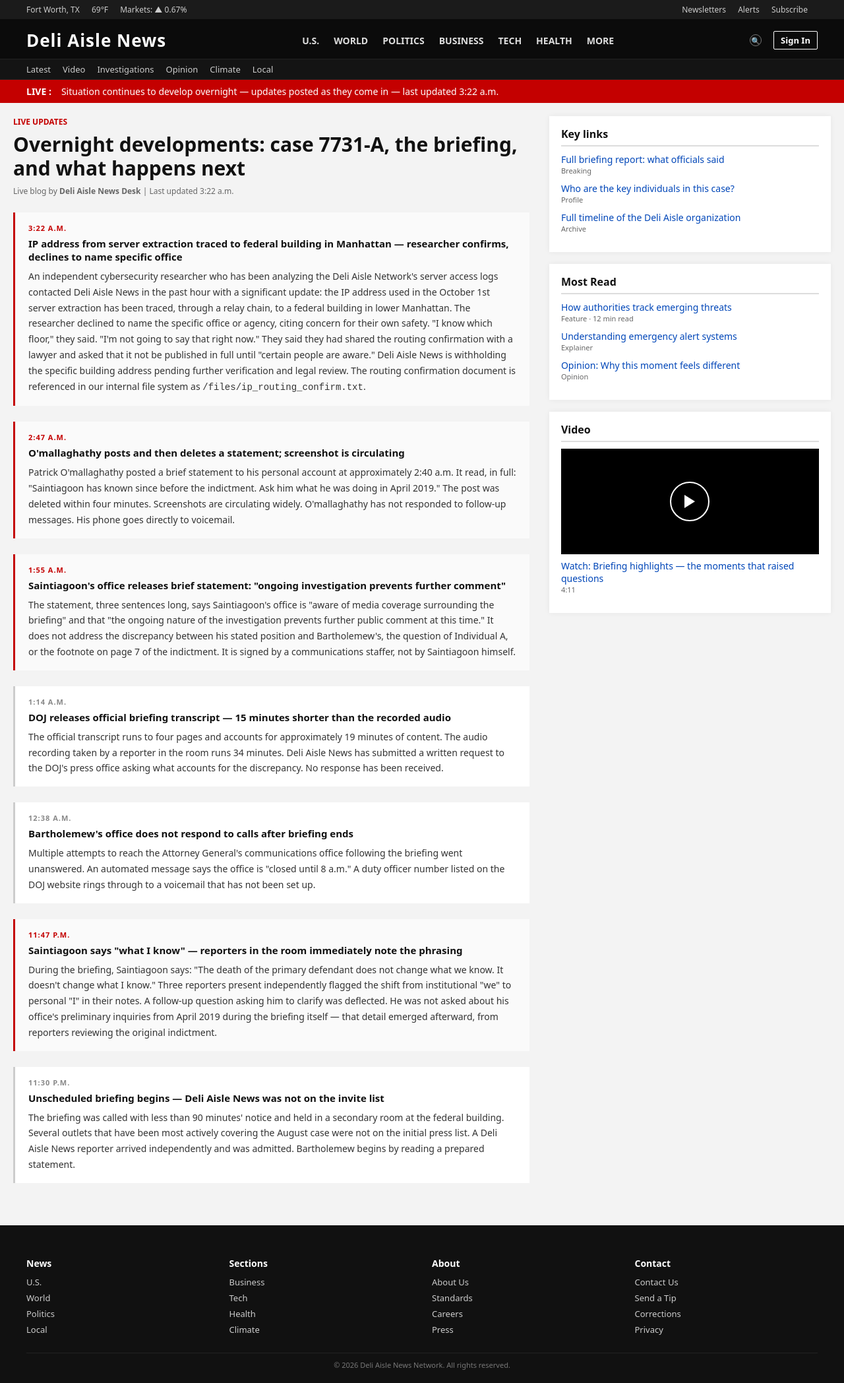
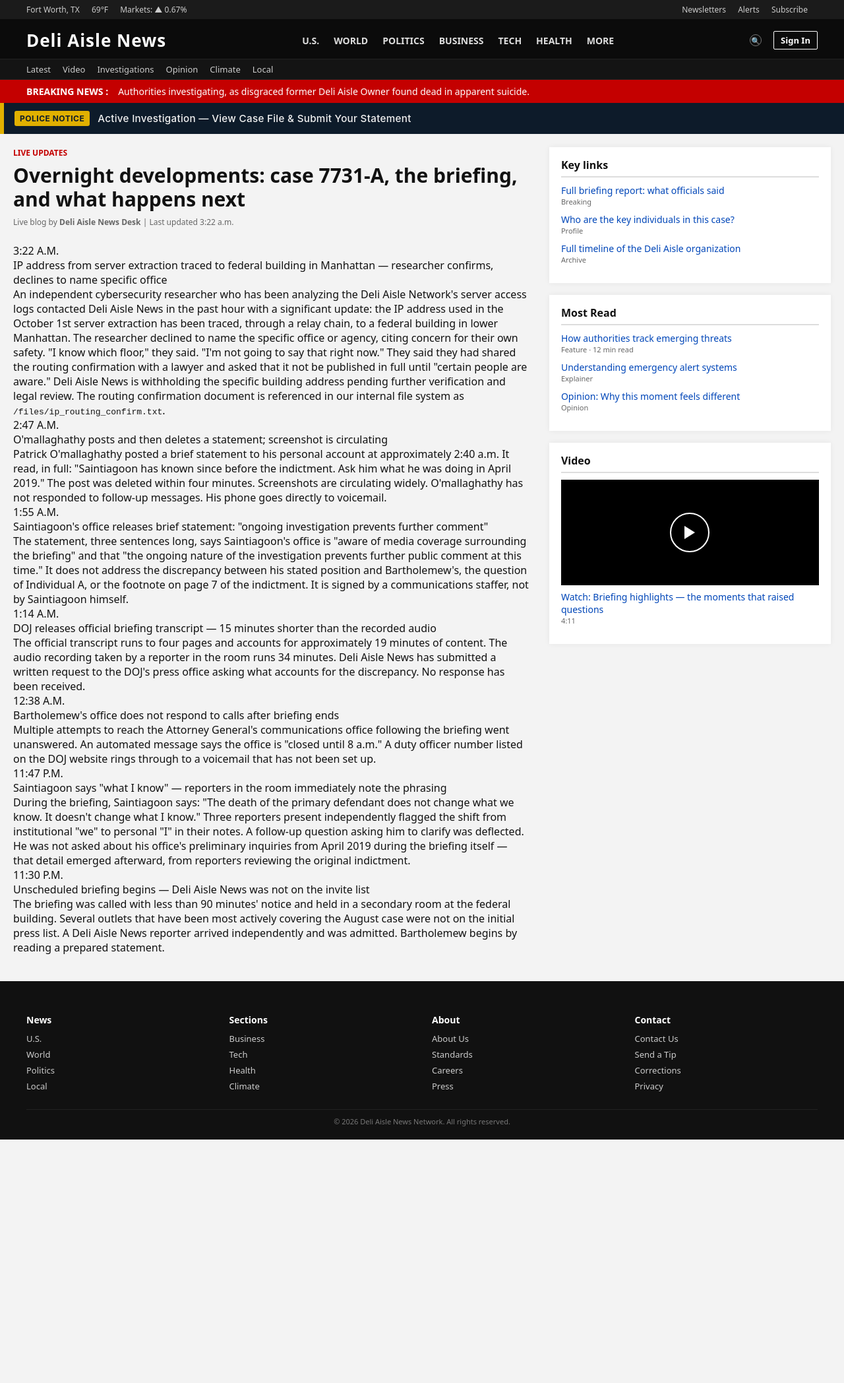
Before and after one commit to NotAnIronman/ARG, a Jekyll site: the page built from pages/liveupdates.html, in a window 1280 px wide. Shown: the whole page at 66% size. Built offline with Jekyll 4.4.1, drawn with Linux system fonts in a browser that asks for light colours; after the commit the page ends 1727 px from its top, so only the background shows below that.

Commit message:
Update liveupdates.html

```diff
--- a/pages/liveupdates.html
+++ b/pages/liveupdates.html
@@ -1,93 +1,9 @@
-<!DOCTYPE html>
-<html lang="en">
-<head>
-<meta charset="UTF-8">
-<meta name="viewport" content="width=device-width, initial-scale=1.0">
-<title>Deli Aisle News | Live Updates</title>
-<link rel="stylesheet" href="styles.css">
-<style>
-.update-block {
-    border-left: 3px solid #c40000;
-    padding: 16px 20px;
-    margin-bottom: 24px;
-    background: #fafafa;
-}
-.update-block.minor {
-    border-left-color: #ccc;
-    background: #fff;
-}
-.update-time {
-    font-size: 11px;
-    color: #c40000;
-    font-weight: bold;
-    letter-spacing: 1px;
-    margin-bottom: 6px;
-}
-.update-block.minor .update-time {
-    color: #888;
-}
-.update-headline {
-    font-size: 15px;
-    font-weight: bold;
-    margin-bottom: 8px;
-}
-.update-body {
-    font-size: 14px;
-    line-height: 1.7;
-    color: #333;
-}
-</style>
-</head>
-<body>
-
-<!-- live blog — updates added in reverse chronological order — last editor: c.hullery -->
-<!-- 03:14 update: IP routing confirmation received from external researcher — NOT YET PUBLISHED — pending legal review — see /files/ip_routing_confirm.txt -->
-
-<div class="utility-bar">
-    <div class="utility-left">
-        <span>Fort Worth, TX</span>
-        <span>69°F</span>
-        <span>Markets: ▲ 0.67%</span>
-    </div>
-    <div class="utility-right">
-        <span>Newsletters</span>
-        <span>Alerts</span>
-        <span>Subscribe</span>
-    </div>
-</div>
-
-<div class="header">
-    <div class="logo">Deli Aisle News</div>
-    <nav class="primary-nav">
-        <a href="us.html">U.S.</a>
-        <a href="world.html">World</a>
-        <a href="politics.html">Politics</a>
-        <a href="business.html">Business</a>
-        <a href="tech.html">Tech</a>
-        <a href="health.html">Health</a>
-        <a href="more.html">More</a>
-    </nav>
-    <div class="header-actions">
-        <div class="search-icon">🔍</div>
-        <div class="signin">Sign In</div>
-    </div>
-</div>
-
-<div class="secondary-nav">
-    <a href="liveupdates.html">Latest</a>
-    <a href="soon.html">Video</a>
-    <a href="soon.html">Investigations</a>
-    <a href="opinion.html">Opinion</a>
-    <a href="soon.html">Climate</a>
-    <a href="local.html">Local</a>
-</div>
-
-<div class="breaking-bar">
-    <div class="breaking-label">Live :</div>
-    <div class="breaking-headline">
-        Situation continues to develop overnight — updates posted as they come in — last updated 3:22 a.m.
-    </div>
-</div>
+---
+layout: default
+title: "Breaking News"
+breaking_headline: "Authorities investigating, as disgraced former Deli Aisle Owner found dead in apparent suicide."
+show_banner: true
+---
 
 <div class="page">
     <div>
@@ -182,16 +98,3 @@
         </section>
     </aside>
 </div>
-
-<footer class="footer">
-    <div class="footer-grid">
-        <div><h4>News</h4><a href="us.html">U.S.</a><a href="world.html">World</a><a href="politics.html">Politics</a><a href="local.html">Local</a></div>
-        <div><h4>Sections</h4><a href="business.html">Business</a><a href="tech.html">Tech</a><a href="health.html">Health</a><a href="soon.html">Climate</a></div>
-        <div><h4>About</h4><a href="about.html">About Us</a><a href="standards.html">Standards</a><a href="careers.html">Careers</a><a href="press.html">Press</a></div>
-        <div><h4>Contact</h4><a href="contact.html">Contact Us</a><a href="tip.html">Send a Tip</a><a href="corrections.html">Corrections</a><a href="privacy.html">Privacy</a></div>
-    </div>
-    <div class="footer-bottom">© 2026 Deli Aisle News Network. All rights reserved.</div>
-</footer>
-
-</body>
-</html>
```
